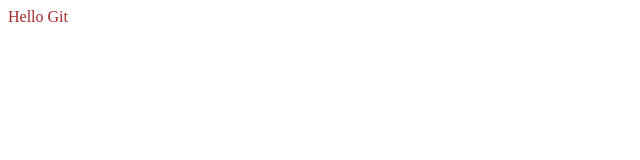
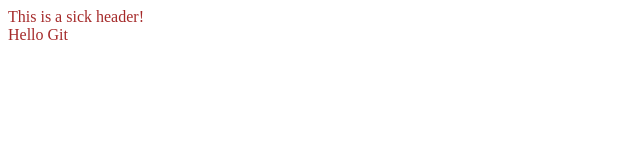
Before and after one commit to Hoffy-Mod/Learning, a plain HTML site: page index.html in a window 1280 px wide. Shown: the whole page, without its empty margins (0-640 px from the left). Drawn offline with Linux system fonts and the light colour scheme.

Commit message:
Add Header

```diff
--- a/index.html
+++ b/index.html
@@ -8,6 +8,9 @@
     <title>Document</title>
 </head>
 <body>
+	<header>
+	This is a sick header!
+	</header>
     Hello Git
 </body>
 </html>
```
